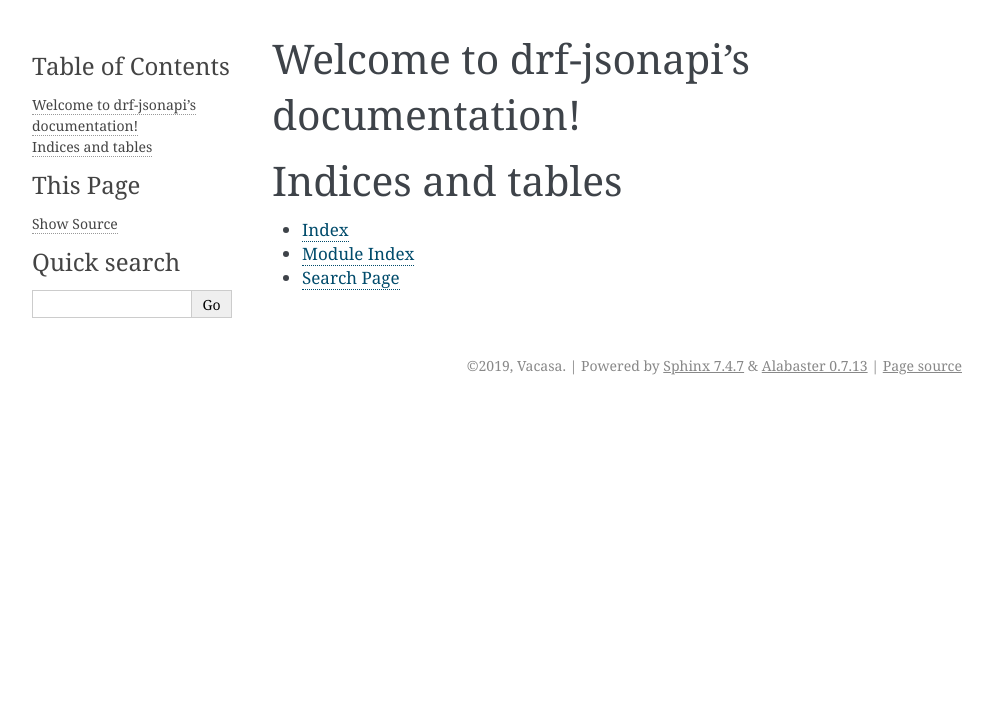
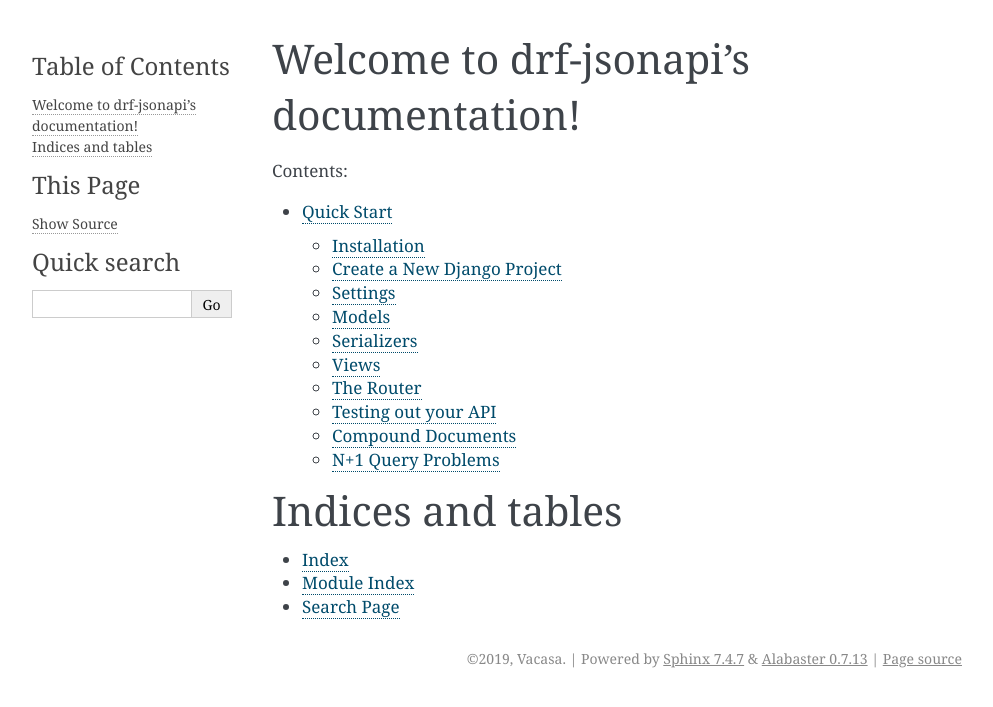
Before and after one commit to Vacasa/drf-jsonapi, a Sphinx documentation site: the page built from docs/index.rst, in a window 1280 px wide. Shown: the top 707 px of the page, without its empty margins (148-1141 px from the left). Built offline with Sphinx 7.4.7, drawn with Linux system fonts in a browser that asks for light colours; some of the changed lines change nothing that is shown.

Commit message:
Initial commit of docs

```diff
--- a/docs/index.rst
+++ b/docs/index.rst
@@ -10,6 +10,8 @@
    :maxdepth: 2
    :caption: Contents:
 
+   quickstart
+
 
 
 Indices and tables
--- /dev/null
+++ b/docs/quickstart.rst
@@ -0,0 +1,408 @@
+===========
+Quick Start
+===========
+
+.. note::
+   This quickstart guide is based on the example Django project located at
+   ``/example`` in the repository.
+
+Installation
+============
+
+At the command line::
+
+    $ pip install vacasa-drf-jsonapi
+
+Create a New Django Project
+===========================
+
+Let's get started with a fresh Django project::
+
+    $ django-admin startproject example
+
+And let's add an app for our API::
+
+    $ cd example
+    $ django-admin startapp api
+
+Settings
+========
+
+``drf_jsonapi`` doesn't have any settings of its own, but because it is built
+on top of Django Rest Framework you'll need to specify some settings to direct
+DRF to leverage the special classes that ``drf_jsonapi`` provides.
+
+Make the following changes to your ``settings.py`` file:
+
+.. code-block:: python
+
+    INSTALLED_APPS = [
+        ...
+        "api",
+        "rest_framework",
+    ]
+
+    REST_FRAMEWORK = {
+        "DEFAULT_AUTHENTICATION_CLASSES": (),
+        "DEFAULT_PERMISSION_CLASSES": (),
+        "UNAUTHENTICATED_USER": None,
+        "EXCEPTION_HANDLER": "drf_jsonapi.exception_handlers.jsonapi_exception_handler",
+        "DEFAULT_RENDERER_CLASSES": (
+            "drf_jsonapi.renderers.JSONRenderer",
+            "drf_jsonapi.renderers.BrowsableAPIRenderer",
+        ),
+        "DEFAULT_PARSER_CLASSES": (
+            "drf_jsonapi.parsers.JSONAPIParser",
+            "rest_framework.parsers.JSONParser",
+        ),
+    }
+
+There are several things going on here. First, we're adding our new ``api`` app
+and ``rest_framework`` to the list of installed apps.
+
+Next, we're specifying some settings for django rest framework. First we're
+disabling authentication on the API. Obviously this isn't something you'd
+want to do in production but it's fine for this example and makes things
+much simpler.
+
+.. note::
+    See the `Django Rest Framework Documentation <https://www.django-rest-framework.org/tutorial/4-authentication-and-permissions/>`_
+    for more information on securing your API.
+
+The next part overrides the default exception handler, renderer, and parser
+classes to use the ``drf_jsonapi`` versions.
+
+Models
+======
+
+While not required, ``drf_jsonapi`` is designed to work conveniently with
+Django models and the Django ORM. In this example we'll create some models
+with many-to-many relationships to show off JSON-API's ability to work
+with graph-like data structures.
+
+Add the following to your ``api/models.py`` file:
+
+.. code-block:: python
+
+    from django.db import models
+
+
+    class Publisher(models.Model):
+        name = models.CharField(max_length=128)
+
+
+    class Author(models.Model):
+        name = models.CharField(max_length=128)
+
+
+    class Book(models.Model):
+        title = models.CharField(max_length=128)
+        authors = models.ManyToManyField(Author, related_name="books")
+        publisher = models.ForeignKey(
+            Publisher, related_name="books", on_delete=models.CASCADE
+        )
+
+Serializers
+===========
+
+Serializers allow complex data such as querysets and model instances to be
+converted to native Python datatypes that can then be easily rendered into
+JSON. Serializers also provide deserialization,
+allowing parsed data to be converted back into complex types, after first
+validating the incoming data.
+
+.. note::
+    For more information on serializers see the Django Rest Framework
+    documentation `here <https://www.django-rest-framework.org/api-guide/serializers/>`_.
+
+``drf-jsonapi`` provides the ``ResourceModelSerializer`` base class that you
+can use to create your own serializers. If you're using Django models and the
+Django ORM (as we are here) then your serializers can be very simple.
+
+If you're building an API for other data structures such as in-memory data or
+data fetched from a NOSQL database you'll want to use the
+``ResourceSerializer`` base class and manually define how the data should be
+serialized and deserialized.
+
+Let's start with the serializer for the `Publisher` model. Create a new file
+at ``api/serializers.py`` and add the following:
+
+.. code-block:: python
+
+    from drf_jsonapi.serializers import ResourceModelSerializer
+    from drf_jsonapi.relationships import RelationshipHandler
+
+    from api.models import Publisher, Author, Book
+
+
+    class PublisherSerializer(ResourceModelSerializer):
+        class Meta:
+            type = "publisher"
+            basename = "publishers"
+            model = Publisher
+            id_field = "pk"
+            fields = ("name",)
+
+        @staticmethod
+        def define_relationships():
+            return {"books": RelationshipHandler(BookSerializer, "books", many=True)}
+
+If you're familiar with Django Rest Framework you might have noticed that
+this is very similar to `ModelSerializer <https://www.django-rest-framework.org/api-guide/serializers/#modelserializer>`_
+with some additional attributes.
+
+* The ``type`` attribute describes the `JSON-API resource type <https://jsonapi.org/format/#document-resource-objects>`_.
+
+* ``basename`` describes the base path for this resources. This is an optional
+  attribute that, if omitted, will default to the resource type. I prefer
+  types to be singular and basenames to be plural so this gives you that
+  option.
+
+* ``model`` is simply a reference to the Model class that this serializer is
+  for.
+
+* ``id_field`` is the model field that should be used as the identifier for
+  each resource. This is also optional and will default to ``pk`` but it's
+  useful if you have an alternative field (such as a UUID field) that should be
+  used instead of ``pk``.
+
+* ``fields`` is a tuple (or list) of fields that should be included as
+  attributes for the resource. One thing to note is that you don't want to
+  include any foreign key relationships here. These should be direct attributes
+  of the model.
+
+The ``define_relationships()`` static method is used to describe how this
+resource relates to other resources. It should return a ``dict`` where the
+key is the name of the relationship ("books" in this case) and the value is an
+instance of ``RelationshipHandler``. The ``RelationshipHandler`` constructor
+takes 3 arguments: the related resources serializer class, the lookup field
+for the relationship, and whether it's a "To-Many" relationship.
+
+For simple relationships using the Django ORM this is all you need. For more
+complex relationships you'll want to create your own RelationshipHandler class
+by sub-classing `RelationshipHandler`.
+
+Using these same concepts we can flesh out the serializers for the other
+models:
+
+.. code-block:: python
+
+    class AuthorSerializer(ResourceModelSerializer):
+        class Meta:
+            type = "author"
+            basename = "authors"
+            model = Author
+            id_field = "pk"
+            fields = ("name",)
+
+        @staticmethod
+        def define_relationships():
+            return {"books": RelationshipHandler(BookSerializer, "books", many=True)}
+
+
+    class BookSerializer(ResourceModelSerializer):
+        class Meta:
+            type = "book"
+            basename = "books"
+            model = Book
+            id_field = "pk"
+            fields = ("title",)
+
+        @staticmethod
+        def define_relationships():
+            return {
+                "authors": RelationshipHandler(AuthorSerializer, "authors", many=True),
+                "publisher": RelationshipHandler(PublisherSerializer, "publisher"),
+            }
+
+Views
+=====
+
+Django Rest Framework has a concept called `Viewsets <https://www.django-rest-framework.org/api-guide/viewsets/>`_
+which are a form of class-based View. ``drf_jsonapi`` expands on this concept
+with specialized ``ViewSets`` for handling JSON-API requests and responses.
+
+Let's get started with a basic ViewSet for Publishers. Edit your
+``api/views.py`` and add the following code:
+
+.. code-block:: python
+
+    from drf_jsonapi.viewsets import ReadWriteViewSet
+
+    from api.models import Publisher
+    from api.serializers import PublisherSerializer
+
+
+    class PublisherViewSet(ReadWriteViewSet):
+        serializer_class = PublisherSerializer
+        collection = Publisher.objects.all()
+
+This is the bare minimum implementation of a ``ViewSet``. We're sub-classing
+``ReadWriteViewSet`` here. (There is also a ``ReadOnlyViewSet`` that does not
+allow POST, PATCH, or DELETE requests.) We declare two class attributes: The
+``serializer_class`` of the resource and the default ``collection`` which, in
+this case, is a queryset of all ``Publisher`` objects.
+
+This ``ViewSet`` will work fine for now but it is very limited. We'll come back
+to this later to make some improvements.
+
+The Router
+==========
+
+At this point we have our Models to describe our data. We've also written some
+serializers to define how render those models according to JSON-API spec. We've
+also written a simple ViewSet for Publishers to handle requests and responses.
+
+Now we need to bring it all together by writing some URL routing rules so we
+can try out our API!
+
+Edit your ``api/urls.py`` file and add the following:
+
+.. code-block:: python
+
+    from drf_jsonapi.routers import Router
+
+    from api.views import PublisherViewSet
+
+    router = Router(trailing_slash=False)
+    router.register(PublisherViewSet)
+
+    urlpatterns += router.urls
+
+You'll also want to edit ``example/urls.py`` to include these urls:
+
+.. code-block:: python
+
+    from django.urls import path, include
+
+    urlpatterns = [
+        path("", include("api.urls"))
+    ]
+
+The ``Router`` class is a sub-class of Django Rest Framework's
+``DefaultRouter`` class. This class does all the work of creating the url
+configurations so requests to ``/publishers`` and ``/publishers/1`` are
+correctly routed to your ``ViewSets``.
+
+To do this just create an instance of ``Router`` and register your ``ViewSets``
+with it. Then you populate ``urlpatterns`` with ``router.urls`` and you're
+ready to go.
+
+Testing out your API
+====================
+
+At this point we're almost ready to try out our API. Before we can do that
+though we need a database so we can persist some data. Fortunately Django
+provides out-of-the-box support for Sqlite. That's perfect for our little
+example.
+
+Let's create our migrations so we can set up the database schema::
+
+    $ python manage.py makemigrations api
+
+Then we need to apply the migrations::
+
+    $ python manage.py migrate
+
+Now we have an empty database which is somewhat boring. We can use Django's
+fixture support to load in some sample data. Copy
+``/example/api/fixtures/example.json`` to your project and load it into the
+database with the following command::
+
+    $ python manage.py loaddata example
+
+Now that we have some data let's test out the API! First we need to launch the
+development server::
+
+    $ python manage.py runserver
+
+You should now have a development server up and running at
+``http://127.0.0.1:8000/``. Load that up in a browser and take a look. You
+should see something like this:
+
+.. image:: /images/quickstart_fig_1.png
+
+What you're seeing is Django Rest Framework's browsable API. This is the root
+view which lists links for each top-level resource. At the moment we only have
+a single resource: ``/publishers``. Follow the link to see the list of
+publishers. You should see something like this:
+
+.. image:: /images/quickstart_fig_2.png
+
+Here's a list of all Publishers in a nice JSON-API response.
+
+Compound Documents
+==================
+
+One of the nice features of JSON-API is the ability to include related
+resources into `compound documents <https://jsonapi.org/format/#document-compound-documents>`_.
+``drf-jsonapi`` makes it easy to support this feature and we've already
+configured our serializers to support these included relationships (that's what
+the ``define_relationships`` and ``RelationshipHandlers`` are for).
+
+To try this out just add ``?include=books`` to the Publisher list url. This
+tells the API to include related books in the response. You should see two
+changes to the response. First, each Publisher resource now contains a
+collection of `ResourceIdentifiers <https://jsonapi.org/format/#document-resource-identifier-objects>`_
+(basically just an ID and a type) for each related book.
+
+.. image:: /images/quickstart_fig_3.png
+
+Also, each Book resource now appears in the ``included`` section of the of the
+response.
+
+.. image:: /images/quickstart_fig_4.png
+
+N+1 Query Problems
+==================
+
+With great power comes great responsibility. As cool as it is to automatically
+include related books there is a problem with our implementation that we need
+to fix. To understand what that problem is we need to take a look at the
+database queries we're making to create our response.
+
+Update ``api/views.py`` with the following changes:
+
+.. code-block:: python
+
+    from drf_jsonapi.mixins import DebugMixin
+
+    class PublisherViewSet(DebugMixin, ReadWriteViewSet):
+    ...
+
+The ``DebugMixin`` adds some additional metadata to responses. Reload
+``http://127.0.0.1/publishers`` and scroll to the bottom. You should see this:
+
+.. image:: /images/quickstart_fig_5.png
+
+Ouch! That's a lot of queries. We're executing a separate query to fetch the
+related books for every publisher. This is the classic
+`N+1 Query Problem <https://medium.com/@bretdoucette/n-1-queries-and-how-to-avoid-them-a12f02345be5>`_
+and it can cause major performance problems in a production app.
+
+We can solve this problem by eagerly loading all the related books in advance
+if we know we are going to need them. For example:
+
+.. code-block:: python
+
+    class PublisherViewSet(DebugMixin, ReadWriteViewSet):
+        serializer_class = PublisherSerializer
+
+        def get_collection(self, request):
+            collection = Publisher.objects.all()
+
+            if "books" in request.include:
+                collection = collection.prefetch_related("books")
+
+            return collection
+
+First off, we're replacing the ``collection`` class attribute with a method
+called ``get_collection`` which accepts the current request as an argument.
+This will allow us to check which relationships are to be included so we can
+modify our collection ``QuerySet`` to prefetch any related books.
+
+Reload your page and you should see way fewer database queries.
+
+.. image:: /images/quickstart_fig_6.png
+
+Ah! Much better!
```
Also changed, not shown: docs/images/quickstart_fig_1.png (added), docs/images/quickstart_fig_2.png (added), docs/images/quickstart_fig_3.png (added), docs/images/quickstart_fig_4.png (added), docs/images/quickstart_fig_5.png (added), docs/images/quickstart_fig_6.png (added).
